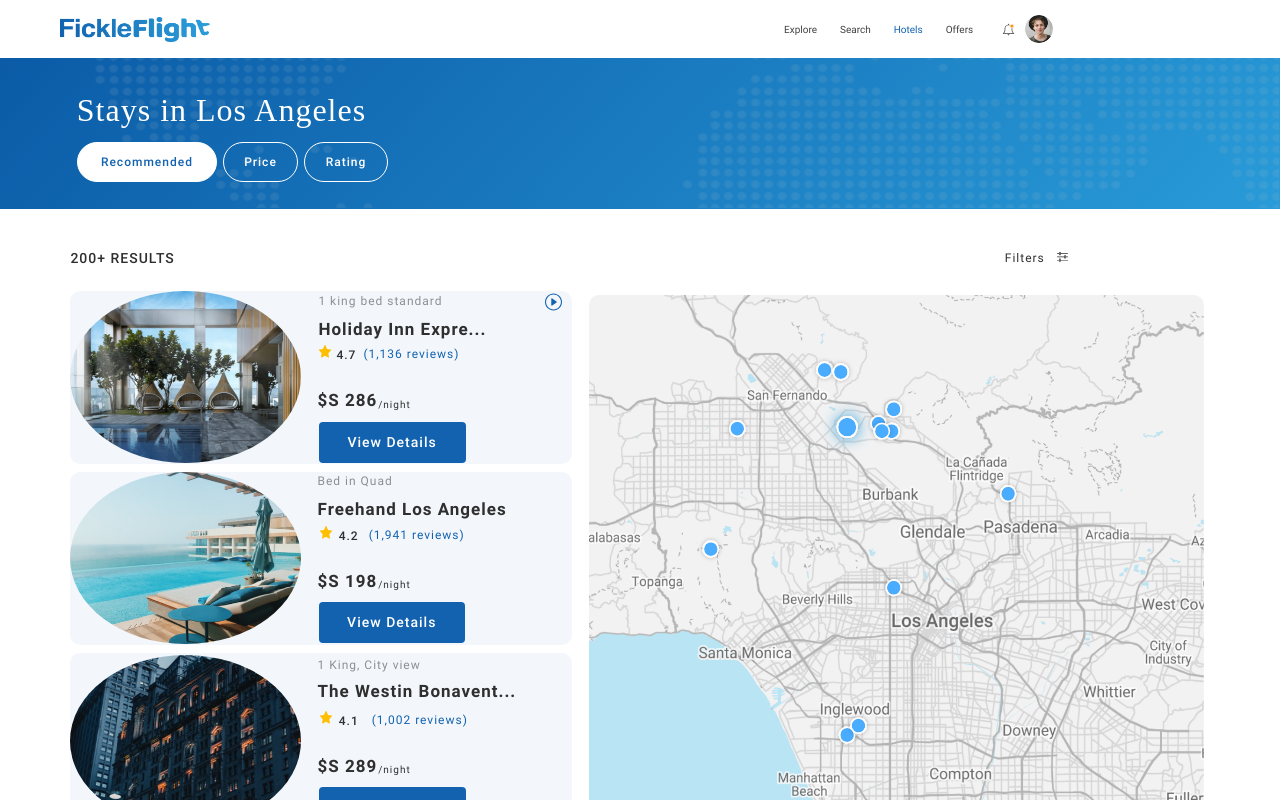
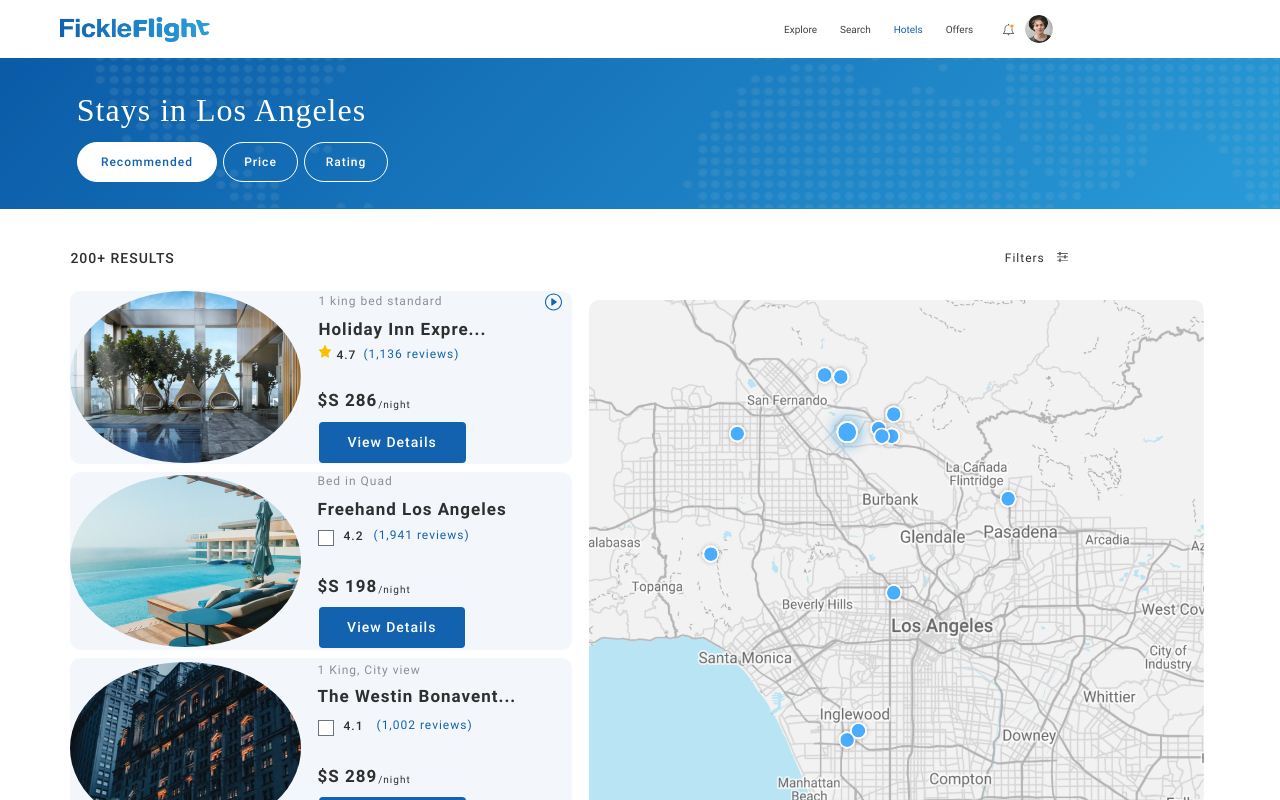
Before and after one commit to tejaswitandel/react-web-3, a React (Create React App) app: page /hotelspage in a window 1280 px wide. Shown: the top 800 px of the page. Built offline with nearby package versions, Linux system fonts and the light colour scheme.

Commit message:
Code Synced by DhiWise

```diff
--- /dev/null
+++ b/src/components/CheckBox/index.js
@@ -0,0 +1,50 @@
+import { ErrorMessage } from "../../components/ErrorMessage";
+import React from "react";
+import PropTypes from "prop-types";
+
+const CheckBox = React.forwardRef(
+  (
+    {
+      inputClassName = "",
+      className,
+      name,
+      children,
+      label = "",
+      errors = [],
+      ...restProps
+    },
+    ref
+  ) => {
+    return (
+      <>
+        <div className={className}>
+          <input
+            className={`${inputClassName}   `}
+            ref={ref}
+            type="checkbox"
+            name={name}
+            {...restProps}
+          />
+          {label}
+        </div>
+        <ErrorMessage errors={errors} />
+        {children}
+      </>
+    );
+  }
+);
+
+CheckBox.propTypes = {
+  inputClassName: PropTypes.string,
+  className: PropTypes.string,
+  name: PropTypes.string,
+  label: PropTypes.string,
+};
+CheckBox.defaultProps = {
+  inputClassName: "",
+  className: "",
+  name: "",
+  label: "",
+};
+
+export { CheckBox };
--- a/src/components/index.js
+++ b/src/components/index.js
@@ -12,6 +12,7 @@
 import { Radio } from "./Radio";
 import { Button } from "./Button";
 import { Input } from "./Input";
+import { CheckBox } from "./CheckBox";
 export {
   Column,
   Datepicker,
@@ -27,4 +28,5 @@
   Radio,
   Button,
   Input,
+  CheckBox,
 };
--- a/src/pages/HotelsPage/index.js
+++ b/src/pages/HotelsPage/index.js
@@ -8,6 +8,7 @@
   Stack,
   Button,
   List,
+  CheckBox,
   Input,
   Line,
 } from "components";
@@ -384,13 +385,14 @@
                   compid="1003:25200"
                   comptype="Row"
                 >
-                  <Img
-                    src="images/img_star.svg"
-                    className="lg:h-[13px] xl:h-[15px] 2xl:h-[17px] 3xl:h-[20px] w-[10%]"
+                  <CheckBox
+                    className=""
+                    inputClassName="mr-[5px] w-[undefinedpx]"
                     compid="1003:25204"
-                    comptype="Image"
-                    alt="star One"
-                  />
+                    comptype="CheckBox"
+                    name="star One"
+                    label=""
+                  ></CheckBox>
                   <Text
                     className="font-medium lg:ml-[5px] xl:ml-[6px] 2xl:ml-[7px] 3xl:ml-[8px] mt-[1px] text-bluegray_900 tracking-ls1 w-[auto]"
                     compid="1003:25203"
@@ -477,13 +479,14 @@
                   compid="1003:25217"
                   comptype="Row"
                 >
-                  <Img
-                    src="images/img_star.svg"
-                    className="lg:h-[13px] xl:h-[15px] 2xl:h-[17px] 3xl:h-[20px] w-[10%]"
+                  <CheckBox
+                    className=""
+                    inputClassName="mr-[5px] w-[undefinedpx]"
                     compid="1003:25221"
-                    comptype="Image"
-                    alt="star Two"
-                  />
+                    comptype="CheckBox"
+                    name="star Two"
+                    label=""
+                  ></CheckBox>
                   <Text
                     className="font-medium lg:ml-[5px] xl:ml-[6px] 2xl:ml-[7px] 3xl:ml-[8px] mt-[1px] text-bluegray_900 tracking-ls1 w-[auto]"
                     compid="1003:25220"
```
